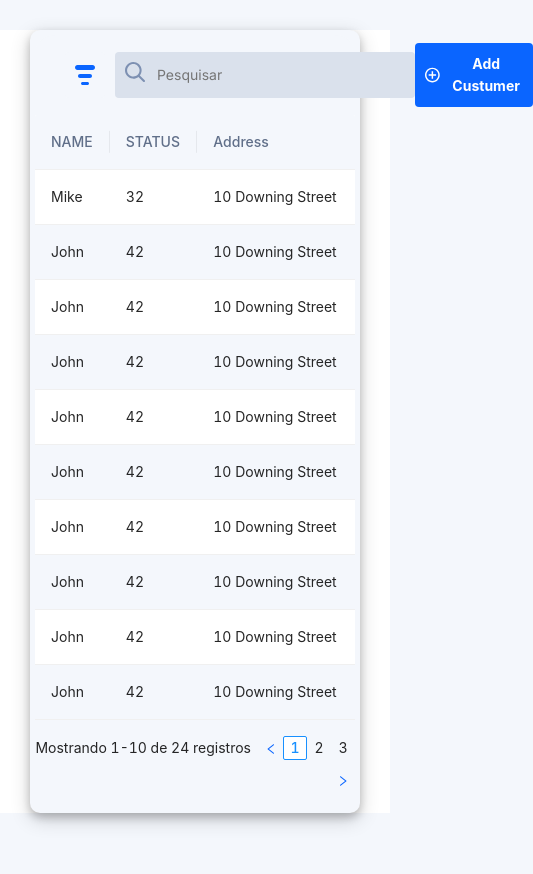
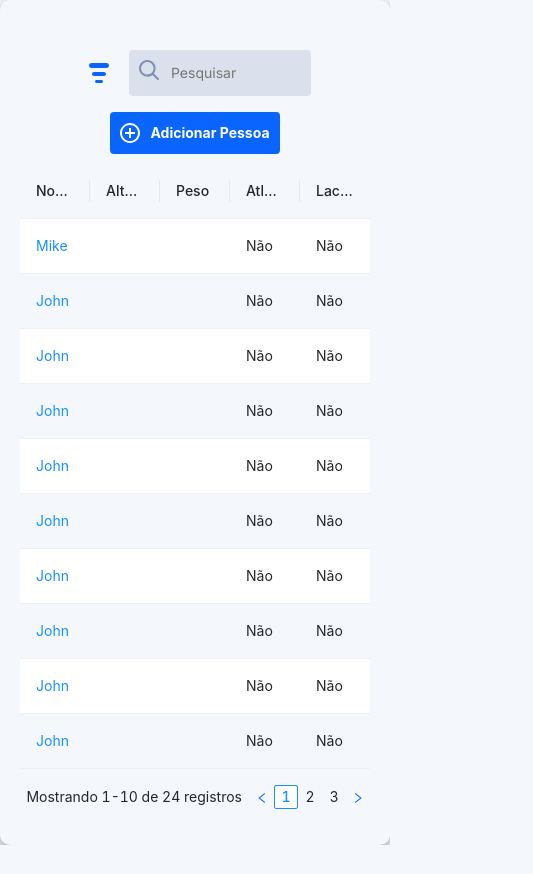
Before and after one commit to dulemos/persons-client, a React (Create React App) app in the folder persons-client/: page / in a window 390 px wide. Shown: the whole page, 533 px wide, since content can reach past the window. After the commit the page ends 845 px from the top, so only its background shows below. Built offline with nearby package versions, Linux system fonts and the light colour scheme.

Commit message:
[APP] Add responsivity

```diff
--- a/persons-client/src/App.css
+++ b/persons-client/src/App.css
@@ -1,5 +1,9 @@
 .App {
-  background-color: #ffffff;
+  background-color: #F4F7FC;
+}
+
+body {
+  height: 0px!important;
 }
 
 tr:nth-child(even) {
@@ -24,3 +28,10 @@ th {
   flex-direction: column;
   align-items: center;
 }
+
+@media only screen and (max-width: 600px){
+  .app-body {
+    padding: 20px;
+    margin: 0;
+  }
+}
--- a/persons-client/src/Containers/Content/Content.js
+++ b/persons-client/src/Containers/Content/Content.js
@@ -1,11 +1,12 @@
 import React, { Component } from "react";
 import TableHeader from "../TableHeader/TableHeader";
 import Button from "../../Components/Button/Button";
-import Search  from "../../Components/Input/Search";
-import { Checkbox, Dropdown,  Menu,  Table } from "antd";
+import Search from "../../Components/Input/Search";
+import { Checkbox, Dropdown, Menu, Skeleton, Spin, Table, Tooltip, Typography } from "antd";
 import Highlighter from "react-highlight-words";
 import SubMenu from "antd/lib/menu/SubMenu";
-
+import { Link } from "react-router-dom";
+const {Text} = Typography
 
 export default class Content extends Component {
   constructor(props) {
@@ -176,38 +177,47 @@ export default class Content extends Component {
   };
 
   componentDidMount() {
-    this.setState({ isLoading: false, searchResult: this.state.dataSource });
+    setTimeout(() => {
+
+      this.setState({ isLoading: false, searchResult: this.state.dataSource });
+    }, 3000)
   }
 
   handleFilterClick = (e) => {
     this.setState({ visibleDropdown: !this.state.visibleDropdown });
   };
 
-
   render() {
     const columns = [
       {
-        title: "NAME",
+        title: () => <Text ellipsis>Nome</Text>,
         dataIndex: "name",
         key: "name",
-        render: (text) => (
-          <Highlighter
-            highlightStyle={{ backgroundColor: "#ffc069", padding: 0 }}
-            searchWords={[this.state.searchText]}
-            autoEscape
-            textToHighlight={text ? text.toString() : ""}
-          />
+        render: (text, record) => (
+          <Link to={`/person/${record.id}`}>{text}</Link>
         ),
       },
       {
-        title: "STATUS",
-        dataIndex: "age",
-        key: "age",
+        title: () => <Text ellipsis>Altura</Text>,
+        dataIndex: "height",
+        key: "height",
       },
       {
-        title: "Address",
-        dataIndex: "address",
-        key: "address",
+        title: () => <Text ellipsis>Peso</Text>,
+        dataIndex: "weight",
+        key: "weight",
+      },
+      {
+        title: () => <Text ellipsis>Atleta</Text>,
+        dataIndex: "athlete",
+        key: "athlete",
+        render: (isAthlete) => (isAthlete ? "Sim" : "Não"),
+      },
+      {
+        title: () => <Text ellipsis>Lactose</Text>,
+        dataIndex: "lactose",
+        key: "lactose",
+        render: (isLactose) => <Tooltip>{isLactose ? "Sim" : "Não"}</Tooltip>,
       },
     ];
 
@@ -289,9 +299,11 @@ export default class Content extends Component {
               onChange={this.handleInputChange}
             />
           </div>
-          <Button type="primary" icon="add">
-            Add Custumer
-          </Button>
+          <Link to="/person/new">
+            <Button type="primary" icon="add">
+              Adicionar Pessoa
+            </Button>
+          </Link>
         </TableHeader>
         <Table
           dataSource={
@@ -309,8 +321,9 @@ export default class Content extends Component {
               `Mostrando ${range[0]}-${range[1]} de ${total} registros`,
           }}
           loading={this.state.isLoading}
+          tableLayout="fixed"
         />
-      </div>
+        </div>
     );
   }
 }
--- a/persons-client/src/Containers/Person/Person.js
+++ b/persons-client/src/Containers/Person/Person.js
@@ -1,6 +1,6 @@
-import { Input, Form, Card, PageHeader, Select, Button, Spin, Skeleton } from "antd";
-import { ArrowLeftOutlined } from '@ant-design/icons'
-import './Person.css'
+import { Input, Form, Card, PageHeader, Select, Button, Skeleton } from "antd";
+import "./Person.css";
+import { Link } from "react-router-dom";
 
 import React, { Component } from "react";
 
@@ -26,26 +26,38 @@ export default class Person extends Component {
 
   componentDidMount() {
     setTimeout(() => {
-        this.setState({isLoading: false}, )
-    }, 5000)
+      this.setState({ isLoading: false });
+    }, 5000);
   }
+
+  handleSave = () => null
 
   formRef = React.createRef();
 
   render() {
+    const cancel = (
+      <Link to="/">
+        <Button type="link" danger>
+          Cancelar
+        </Button>
+      </Link>
+    );
+    const save = (
+      <Button type="link" disabled={this.state.isLoading} onClick={this.handleSave}>
+        Salvar
+      </Button>
+    );
+
     return (
       <div className="form">
         <Card
-          style={{ marginTop: 16, width: "70%"}}
-          actions={[<Button type="link" danger disabled={this.state.isLoading}>Cancelar</Button>, <Button type="link" disabled={this.state.isLoading}>Salvar</Button>]}
-          title={(<PageHeader title="Cadastrar Usuário" onBack={() => null} backIcon={<ArrowLeftOutlined />} />)}
+          style={{ marginTop: 16, width: "70%" }}
+          actions={[cancel, save,]}
+          title={<PageHeader title="Cadastrar Usuário" />}
         >
           {this.state.isLoading && <Skeleton />}
-          {this.state.isLoading || <Form
-            {...FORM_LAYOUT}
-            ref={this.formRef}
-            name="person"
-          >
+          {this.state.isLoading || (
+            <Form {...FORM_LAYOUT} ref={this.formRef} name="person">
               <Form.Item
                 label="Nome:"
                 name="name"
@@ -68,7 +80,7 @@ export default class Person extends Component {
                   },
                 ]}
               >
-              <Input type="number" suffix="CM"/>
+                <Input type="number" suffix="CM" />
               </Form.Item>
               <Form.Item
                 label="Peso:"
@@ -80,7 +92,7 @@ export default class Person extends Component {
                   },
                 ]}
               >
-              <Input type="number" suffix="KG"/>
+                <Input type="number" suffix="KG" />
               </Form.Item>
               <Form.Item
                 label="Atleta:"
@@ -112,7 +124,8 @@ export default class Person extends Component {
                   <Select.Option value={false}>Não</Select.Option>
                 </Select>
               </Form.Item>
-          </Form>}
+            </Form>
+          )}
         </Card>
       </div>
     );
--- a/persons-client/src/Containers/TableHeader/TableHeader.css
+++ b/persons-client/src/Containers/TableHeader/TableHeader.css
@@ -17,3 +17,16 @@
 .table-options button{
     margin-right: 10px;
 }
+
+@media only screen and (max-width: 600px){
+    .table-header {
+        display: flex;
+        flex-direction: column;
+        margin-bottom: 64px;
+        max-width: 400px;
+    }
+    .table-options {
+         margin-bottom: 16px;
+         max-width: 80%;
+    }
+}
```
Lines whose indentation alone changed are shown as unchanged.
